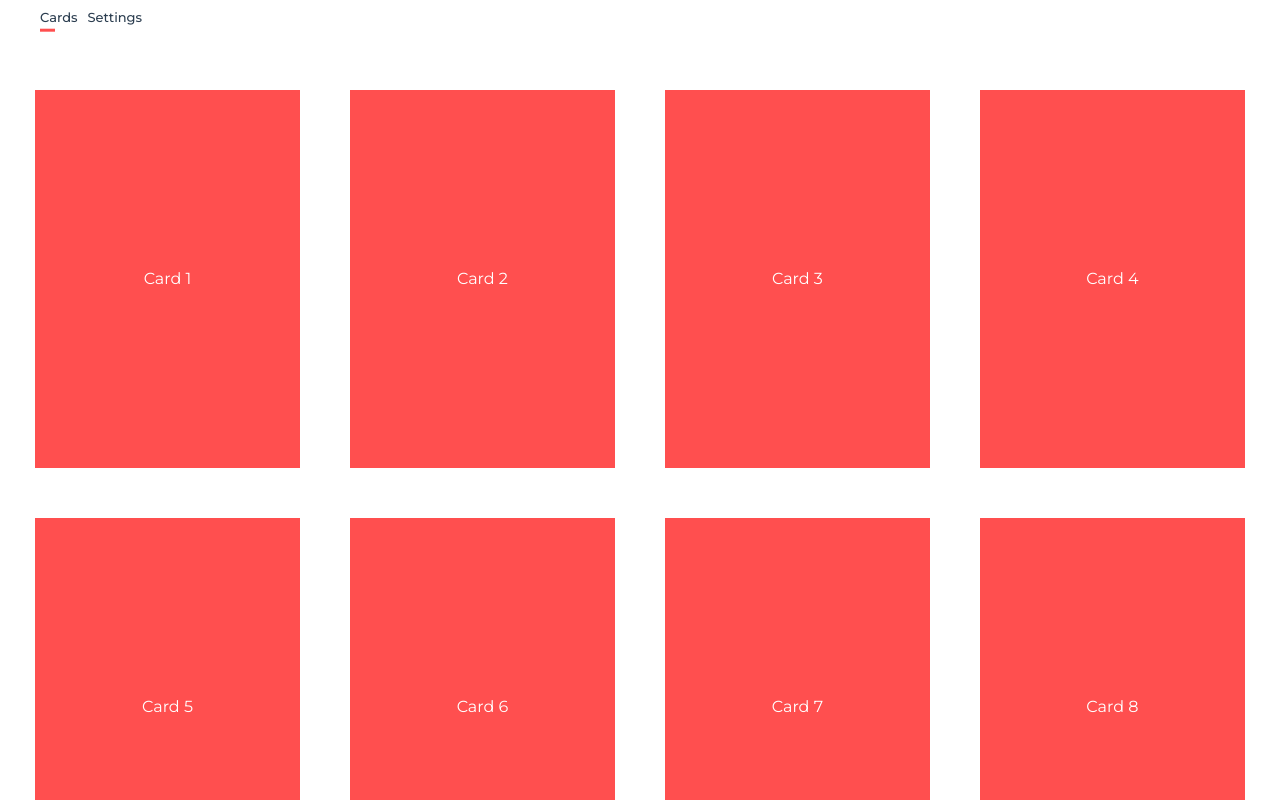
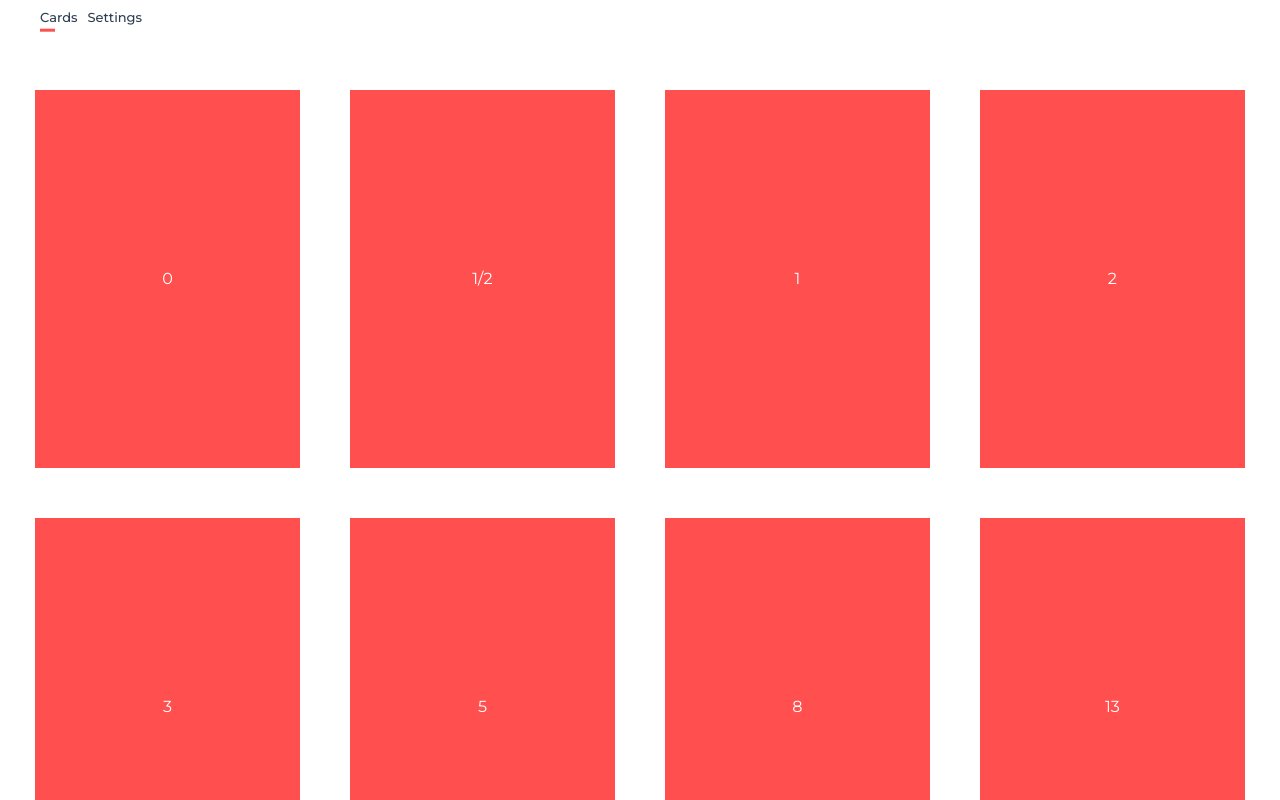
Before and after one commit to javierdwd/agile-pocker-web, a Vue app: page / in a window 1280 px wide. Shown: the top 800 px of the page. Built offline with nearby package versions, Linux system fonts and the light colour scheme.

Commit message:
Agregar al Store el modulo de CardsBoards, y tomar el listado desde ahí

```diff
--- a/src/main.js
+++ b/src/main.js
@@ -9,7 +9,7 @@ import LayoutDefault from "./layouts/LayoutDefault";
 
 // Plugins.
 import router from "./router";
-import store from "./store";
+import store from "./store/";
 import "./registerServiceWorker";
 
 Vue.config.productionTip = false;
--- /dev/null
+++ b/src/store/index.js
@@ -0,0 +1 @@
+export { default } from "./store";
--- /dev/null
+++ b/src/store/modules/cardsBoardStore/cardsBoardStore.js
@@ -0,0 +1,43 @@
+const state = {
+  activeBoard: "standard",
+  boards: [
+    {
+      id: "standard",
+      name: "Standard",
+      cards: [
+        { value: 0, label: "0" },
+        { value: 0.5, label: "1/2" },
+        { value: 1, label: "1" },
+        { value: 2, label: "2" },
+        { value: 3, label: "3" },
+        { value: 5, label: "5" },
+        { value: 8, label: "8" },
+        { value: 13, label: "13" },
+        { value: 20, label: "20" },
+        { value: 40, label: "40" },
+        { value: 100, label: "100" },
+        { value: "infinity", label: "∞" },
+        { value: "?", label: "?" },
+        { value: "coffee", label: "☕" }
+      ]
+    }
+  ]
+};
+
+const mutations = {};
+
+const actions = {};
+
+const getters = {
+  cards(state) {
+    return state.boards.find(el => el.id === state.activeBoard).cards;
+  }
+};
+
+export default {
+  namespaced: true,
+  state,
+  mutations,
+  actions,
+  getters
+};
--- /dev/null
+++ b/src/store/modules/cardsBoardStore/index.js
@@ -0,0 +1 @@
+export { default } from "./cardsBoardStore";
--- a/src/store.js
+++ b/src/store/store.js
@@ -1,10 +1,12 @@
 import Vue from "vue";
 import Vuex from "vuex";
+
+import cardsBoard from "./modules/cardsBoardStore";
 
 Vue.use(Vuex);
 
 export default new Vuex.Store({
-  state: {},
-  mutations: {},
-  actions: {}
+  modules: {
+    cardsBoard
+  }
 });
--- a/src/views/Cards/Cards.vue
+++ b/src/views/Cards/Cards.vue
@@ -2,13 +2,15 @@
   <LayoutDefault>
     <div class="vw-cards">
       <CardsBoard>
-        <Card v-for="cardNum in 12" :key="cardNum"> Card {{ cardNum }} </Card>
+        <Card v-for="card in cards" :key="card.value"> {{ card.label }} </Card>
       </CardsBoard>
     </div>
   </LayoutDefault>
 </template>
 
 <script>
+import { mapGetters } from "vuex";
+
 import CardsBoard from "@/components/CardsBoard";
 import Card from "@/components/Card";
 
@@ -17,6 +19,9 @@ export default {
   components: {
     CardsBoard,
     Card
+  },
+  computed: {
+    ...mapGetters("cardsBoard", ["cards"])
   }
 };
 </script>
```
